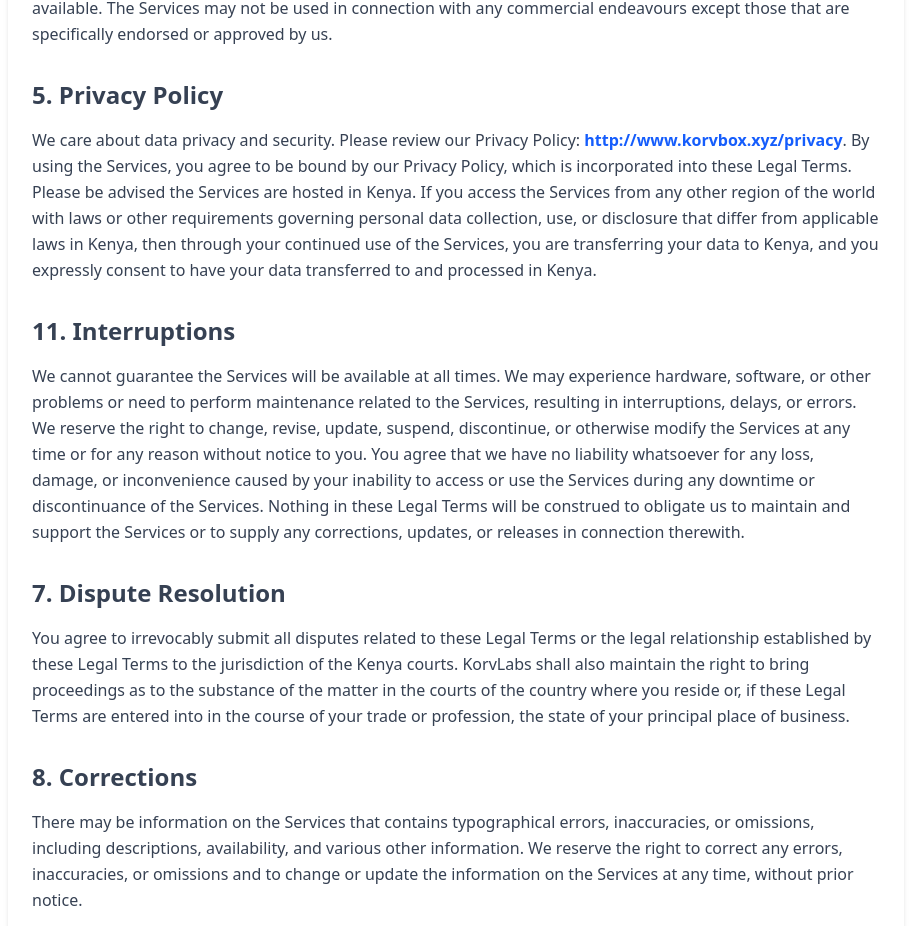
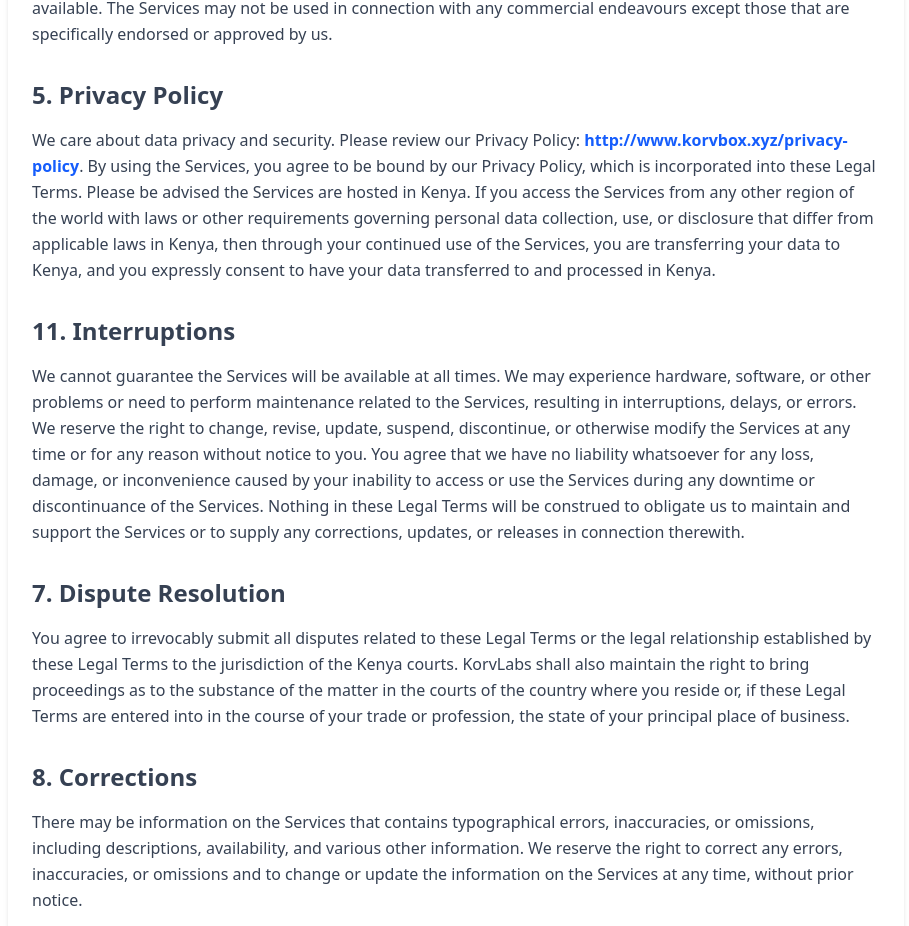
Before and after one commit to calebomondi/korvbox-landing, a React (Vite) app: page /terms-of-use in a window 1280 px wide. Shown: the part 1097-2023 px from the top of the page, without its empty margins (184-1093 px from the left). Built offline with nearby package versions, Linux system fonts and the light colour scheme.

Commit message:
fix: update Privacy Policy link to correct URL

```diff
--- a/src/pages/legal/Terms.tsx
+++ b/src/pages/legal/Terms.tsx
@@ -71,8 +71,8 @@ export default function Terms () {
           <p className="mb-4 text-gray-700 leading-relaxed">
             We care about data privacy and security. Please review our Privacy Policy:{' '}
             <strong>
-              <a href="http://www.korvbox.xyz/privacy" className="text-blue-600 hover:underline" target="_blank" rel="noopener noreferrer">
-                http://www.korvbox.xyz/privacy
+              <a href="http://www.korvbox.xyz/privacy-policy" className="text-blue-600 hover:underline" target="_blank" rel="noopener noreferrer">
+                http://www.korvbox.xyz/privacy-policy
               </a>
             </strong>
             . By using the Services, you agree to be bound by our Privacy Policy, which is incorporated into these Legal Terms.
```
